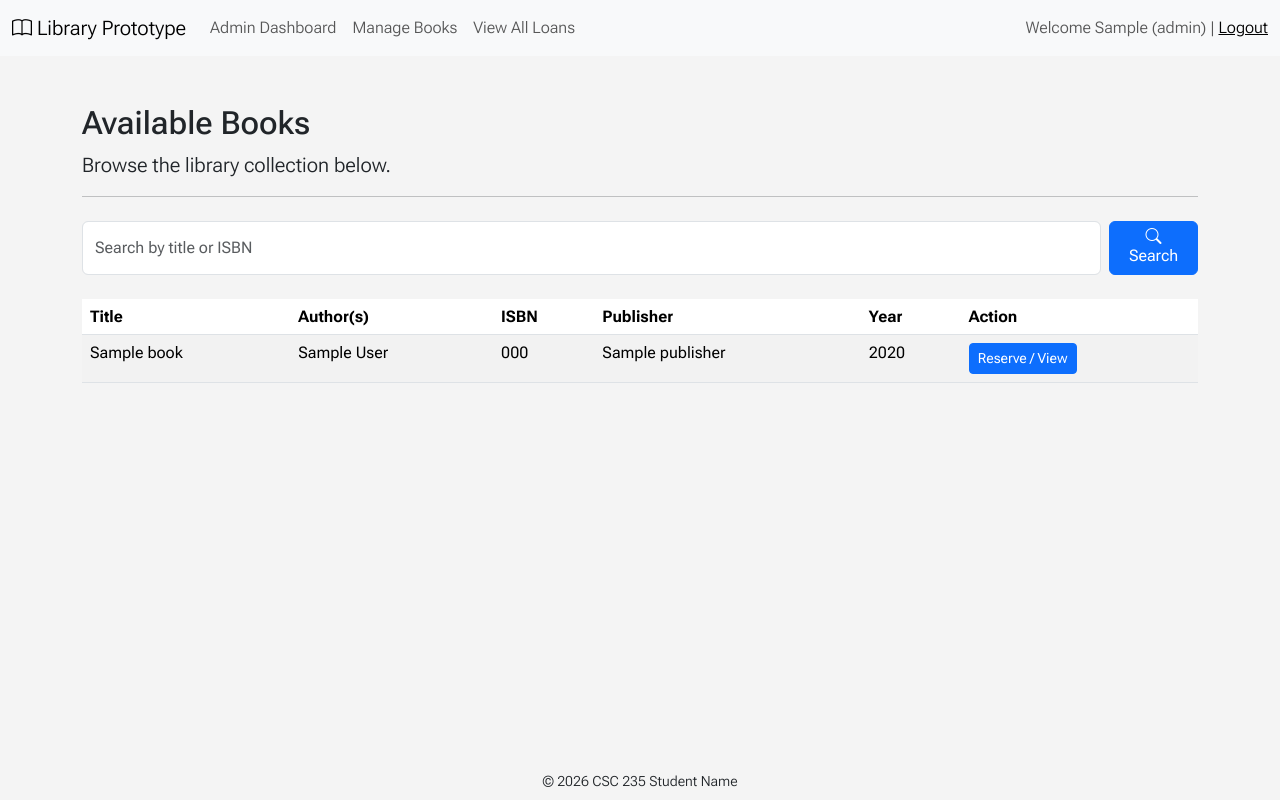
After one commit to OnTheFlyCoding/libraryApp, a PHP site: page /admin/books.php in a window 1280 px wide. The commit adds this page. Run offline with PHP 8.4, Linux system fonts and the light colour scheme; the visitor is signed in with stand-in values (Sample User, id 1); tables that the repository leaves empty or names only in its code hold one stand-in row (values such as "Sample post").

Commit message:
Added admin/books.php and copied logic from users search books feature. Fixed bug regarding persistent sessions after logout and restart of the DB

```diff
--- /dev/null
+++ b/admin/books.php
@@ -0,0 +1,123 @@
+<?php
+
+error_reporting(E_ALL);
+ini_set('display_errors', 0);
+
+/* Session */
+include_once(realpath(dirname(__FILE__, 2) . '/php/session.php'));
+include_once(realpath(dirname(__FILE__, 2) . '/php/path.php'));
+
+/* Admin Check */
+include_once(ROOT_SRC_PATH . '/check_admin.php');
+
+/* Page Name */
+$page_name = "adminBooks";
+$search = trim($_GET['search'] ?? '');
+
+/* % is a wildcard in SQL LIKE: "%gat%" matches any text containing "gat".
+   An empty search becomes "%%", which matches every book. */
+$like = "%" . $search . "%";
+
+/* ------------------------------------------------------------------
+   DATABASE: get books (matching the search) with publisher and author(s)
+   - b, p, ba, a are short nicknames (aliases) for the tables.
+   - LEFT JOIN keeps a book even if it has no publisher/author yet.
+   - WHERE ... LIKE ? filters by title OR isbn. The ? marks are filled in below.
+   - GROUP_CONCAT joins several authors into one string, e.g. "A, B".
+   - GROUP BY b.book_id = one row per book (needed for GROUP_CONCAT).
+   ------------------------------------------------------------------ */
+$query = "
+    SELECT b.book_id, b.title, b.isbn, b.publication_year, p.publisher_name,
+           GROUP_CONCAT(CONCAT(a.first_name, ' ', a.last_name) SEPARATOR ', ') AS authors
+    FROM Books b
+    LEFT JOIN Publishers  p  ON b.pub_id     = p.pub_id
+    LEFT JOIN BookAuthors ba ON b.book_id    = ba.book_id
+    LEFT JOIN Authors     a  ON ba.author_id = a.author_id
+    WHERE b.title LIKE ? OR b.isbn LIKE ?
+    GROUP BY b.book_id
+    ORDER BY b.title";
+
+/* Prepared statement: the user's search is sent separately from the SQL,
+   so it can never change the query itself (prevents SQL injection).
+   bind_param("ss", ...) = fill the two ? marks with two strings ("s" = string). */
+$stmt = $db_connection->prepare($query);
+$stmt->bind_param("ss", $like, $like);
+$stmt->execute();
+
+/* get_result() gets the answer, fetch_all(MYSQLI_ASSOC) turns ALL rows into an array.
+   MYSQLI_ASSOC = each row uses column names as keys, e.g. $book['title']. */
+$books = $stmt->get_result()->fetch_all(MYSQLI_ASSOC);
+$stmt->close();
+
+/* We already have the data stored in $books, so close the database connection */
+$db_connection->close();
+
+?>
+
+<!doctype html>
+<html lang="en">
+  <head>
+    <?php /* ROOT_PATH = full folder path on disk to csc235_login (from path.php) */ ?>
+    <?php include_once (ROOT_PATH . '/include/head.php'); ?>
+    <title>Available Books - Library Prototype</title>
+  </head>
+  <?php /* <?= something ?> is short for <?php echo something; ?> (prints a value into the HTML) */ ?>
+  <body class="<?= $page_name ?>">
+    <?php include_once (ROOT_PATH . '/include/header.php'); // the navbar ?>
+
+    <main class="container">
+      <h2>Available Books</h2>
+      <p class="lead">Browse the library collection below.</p>
+      <hr class="mb-4">
+
+      <?php /* Search form: method="get" puts the search in the URL (books.php?search=...)
+               and reloads this same page. value= keeps what the user typed in the box. */ ?>
+      <form method="get" class="d-flex gap-2 mb-4">
+        <input type="text" name="search" class="form-control" placeholder="Search by title or ISBN"
+               value="<?= htmlspecialchars($search) ?>">
+        <button type="submit" class="btn btn-primary"><i class="bi bi-search"></i> Search</button>
+        <?php if ($search !== ''): // only show "Clear" while searching ?>
+          <a href="books.php" class="btn btn-outline-secondary">Clear</a>
+        <?php endif; ?>
+      </form>
+
+      <table class="table table-striped table-hover">
+        <thead>
+          <tr>
+            <th>Title</th><th>Author(s)</th><th>ISBN</th><th>Publisher</th><th>Year</th><th>Action</th>
+          </tr>
+        </thead>
+        <tbody>
+          <?php
+          /* foreach: loop through $books, one $book (row) at a time.
+             htmlspecialchars(): turns < > & " into safe text so the browser
+             displays them instead of running them as code (prevents XSS attacks).
+             ?? : use the right side if the left side is empty, e.g. 'Unknown'. */
+          ?>
+          <?php foreach ($books as $book): ?>
+            <tr>
+              <td><?= htmlspecialchars($book['title']) ?></td>
+              <td><?= htmlspecialchars($book['authors'] ?? 'Unknown') ?></td>
+              <td><?= htmlspecialchars($book['isbn']) ?></td>
+              <td><?= htmlspecialchars($book['publisher_name'] ?? 'N/A') ?></td>
+              <td><?= htmlspecialchars($book['publication_year']) ?></td>
+              <td>
+                <?php /* (int) forces book_id to be a whole number, so nothing harmful can sneak into the link */ ?>
+                <a href="book.php?book_id=<?= (int) $book['book_id'] ?>" class="btn btn-sm btn-primary">Reserve / View</a>
+              </td>
+            </tr>
+          <?php endforeach; ?>
+
+          <?php /* empty() is true when $books has no rows, so show a message instead of a blank table */ ?>
+          <?php if (empty($books)): ?>
+            <tr><td colspan="6" class="text-center">
+              <?= $search !== '' ? 'No books match "' . htmlspecialchars($search) . '".' : 'No books found in the library database.' ?>
+            </td></tr>
+          <?php endif; ?>
+        </tbody>
+      </table>
+    </main>
+
+    <?php include_once (ROOT_PATH . '/include/footer.php'); ?>
+  </body>
+</html>
```
Also changed, not shown: php/start.php (+36 -2 lines).
